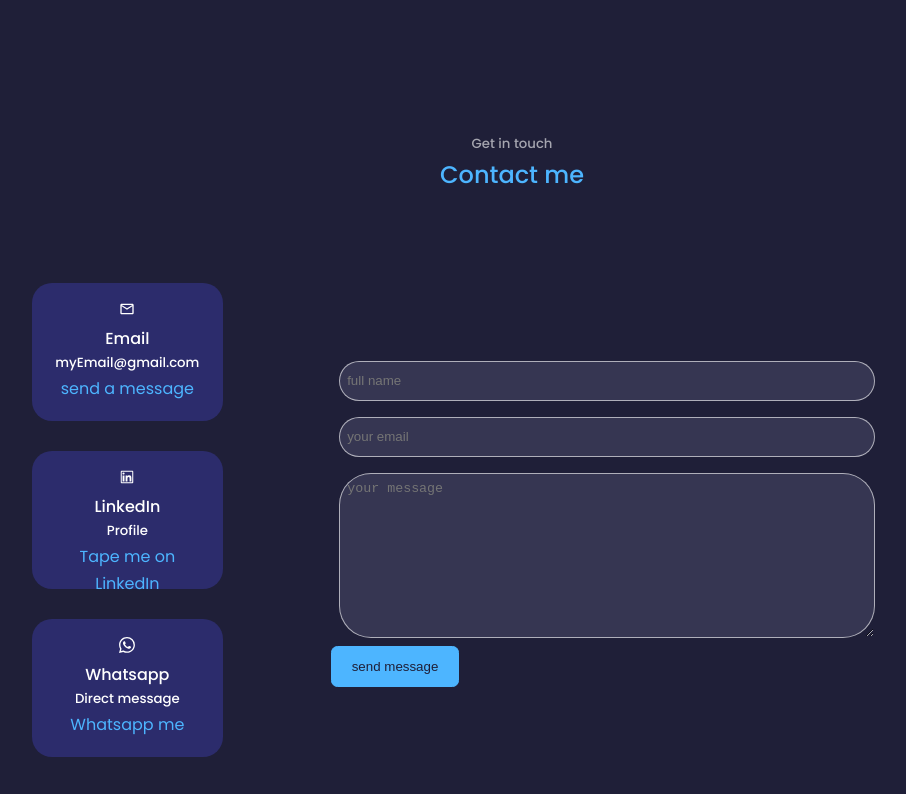
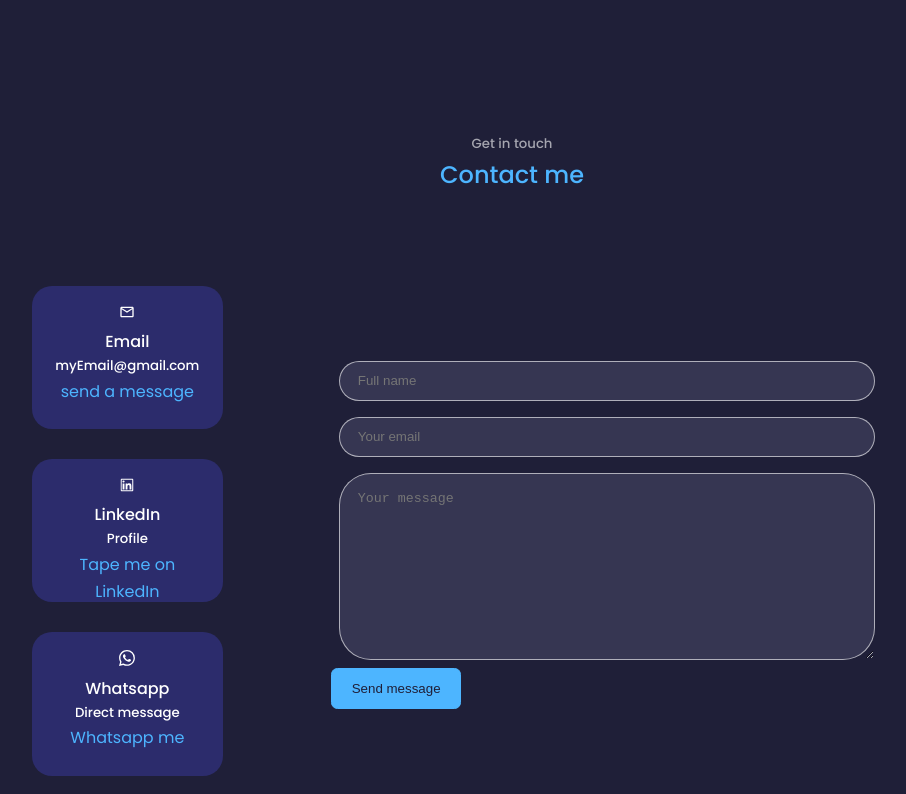
Before and after one commit to Zgreatch/myPortfolio3, a React (Create React App) app: page / in a window 1280 px wide. Shown: the part 3083-3877 px from the top of the page, without its empty margins (128-1034 px from the left). Built offline with nearby package versions, Linux system fonts and the light colour scheme.

Commit message:
I created my backend with a separate branch

```diff
--- a/package.json
+++ b/package.json
@@ -6,6 +6,7 @@
     "@testing-library/jest-dom": "^5.16.5",
     "@testing-library/react": "^13.4.0",
     "@testing-library/user-event": "^13.5.0",
+    "axios": "^1.4.0",
     "react": "^18.2.0",
     "react-dom": "^18.2.0",
     "react-icons": "^4.8.0",
--- a/src/components/about/About.jsx
+++ b/src/components/about/About.jsx
@@ -10,8 +10,6 @@ export const About = () => {
       <h2>About Me</h2>
         <div className="about-content">
           <div className="about-image">
-            <div className='toRotate'></div>
-            <div className='toRotate'></div>
               <img src={me} alt="Profile" />
           </div>
           <div className="about-text">
--- a/src/components/contact/Contact.jsx
+++ b/src/components/contact/Contact.jsx
@@ -1,23 +1,52 @@
-import React from 'react'
-import './contact.css'
-import {MdOutlineEmail} from 'react-icons/md'
-import {AiOutlineLinkedin} from 'react-icons/ai'
-import {BsWhatsapp} from 'react-icons/bs'
-import {useRef} from 'react'
-import emailjs from '../email/emailjs-com'
+/*import React, { useRef } from 'react';
+import './contact.css';
+import { MdOutlineEmail } from 'react-icons/md';
+import { AiOutlineLinkedin } from 'react-icons/ai';
+import { BsWhatsapp } from 'react-icons/bs';
+//import emailjs from 'emailjs-com';
+import axios from 'axios';
 
 const Contact = () => {
   const form = useRef();
-const sendEmail = (e) => {
+  /*const sendEmail = (e) => {
     e.preventDefault();
     emailjs.sendForm('service_5vuauza', 'template_fdnnl56', form.current, 'EmSdUNQzQuxkUqGWx')
     e.target.reset().then((result) => {
     console.log(result.text)
-  }, (error) =>{
+    }, (error) => {
       console.log(error.text);
     });
+  };*/
+  /*const sendEmail = (e) => {
+    e.preventDefault();
+    emailjs.sendForm('service_e3fpgc5', 'Ytemplate_qb547ij', form.current, 'YOUR_EMAILJS_USER_ID')
+      .then((result) => {
+        console.log(result.text);
+      })
+      .catch((error) => {
+        console.error(error.text);
+      });
+    e.target.reset();
   };
-    return (
+
+  // Fetch the form data
+  /*const formData = new FormData(form.current);
+
+  // Make a POST request to your backend API endpoint
+  axios.post('/api/send-email', formData)
+    .then((response) => {
+      console.log(response.data);
+      // Handle any success actions (e.g., show a success message)
+    })
+    .catch((error) => {
+      console.error(error);
+      // Handle any error cases (e.g., show an error message)
+    });
+
+    e.target.reset();
+  };*/
+
+      /*return (
         <section id="contact">
           <h5>Get in touch</h5>
           <h2>Contact me</h2>
@@ -43,13 +72,82 @@ const sendEmail = (e) => {
                 </article>
               </div>
               <form ref={form} onSubmit={sendEmail}>
-              <input type="text" name='name' placeholder='full name' required/>
-              <input type="email" name='email' placeholder='your email' required/>
-              <textarea name="message" id="message" cols="30" rows="10" placeholder='your message' required></textarea>
+                <input type="text" name='name' placeholder='Full name' required/>
+                <input type="email" name='email' placeholder='Your email' required/>
+                <textarea name="message" id="message" cols="30" rows="10" placeholder='Your message' required></textarea>
                 <button type="submit" className='btn btn-primary'>send message</button>
               </form>
             </div>
           </section>
   )
 }
-export default Contact
+export default Contact*/
+
+import React, { useRef } from 'react';
+import './contact.css';
+import { MdOutlineEmail } from 'react-icons/md';
+import { AiOutlineLinkedin } from 'react-icons/ai';
+import { BsWhatsapp } from 'react-icons/bs';
+import axios from 'axios';
+
+const Contact = () => {
+  const form = useRef();
+
+  const sendEmail = (e) => {
+    e.preventDefault();
+
+    // Fetch the form data
+    const formData = new FormData(form.current);
+
+    // Make a POST request to the backend API endpoint
+    axios.post('/api/send-email', formData)
+      .then((response) => {
+        console.log(response.data);
+        // Handle any success actions (e.g., show a success message)
+      })
+      .catch((error) => {
+        console.error(error);
+        // Handle any error cases (e.g., show an error message)
+      });
+
+    e.target.reset();
+  };
+
+  return (
+    <section id="contact">
+      <h5>Get in touch</h5>
+      <h2>Contact me</h2>
+      <div className="container contact__container">
+        <div className="contact__options">
+          {/* Your contact options */}
+          <article className='contact__option'>
+                <MdOutlineEmail className='contact__option__icon'/>
+                <h4>Email</h4>
+                <h5>myEmail@gmail.com</h5>
+                <a href='mailto:franktchetta54@gmail.com' target='_blank'>send a message</a>
+              </article>
+              <article className='contact__option'>
+                <AiOutlineLinkedin className='contact__option__icon'/>
+                <h4>LinkedIn</h4>
+                <h5>Profile</h5>
+                <a href='https://www.linkedin.com/in/brown-djomo-844b96164/' target='_blank'>Tape me on LinkedIn</a>
+              </article>
+              <article className='contact__option'>
+                <BsWhatsapp className='contact__option__icon'/>
+                <h4>Whatsapp</h4>
+                <h5>Direct message</h5>
+                <a href='https://web.whatsapp.com/send?phone=+237672776467' target='_blank'>Whatsapp me</a>
+                </article>
+        </div>
+        <form ref={form} onSubmit={sendEmail}>
+          <input type="text" name="name" placeholder="Full name" required />
+          <input type="email" name="email" placeholder="Your email" required />
+          <textarea name="message" id="message" cols="30" rows="10" placeholder="Your message" required></textarea>
+          <button type="submit" className="btn btn-primary">Send message</button>
+        </form>
+      </div>
+    </section>
+  );
+};
+
+export default Contact;
--- a/src/components/contact/contact.css
+++ b/src/components/contact/contact.css
@@ -33,7 +33,7 @@ form {
 input, textarea {
     margin: .6em;
     border: 1px solid var(--color-light);
-    padding: 0.5em;
+    padding: 1.3em;
     border-radius: 2rem;
     background: rgba(70, 70, 100, 0.6);
     color: var(--color-white);
```
Also changed, not shown: log.txt, 1 other file (tests, documents, lock files or other folders). Lines whose indentation alone changed are shown as unchanged.
